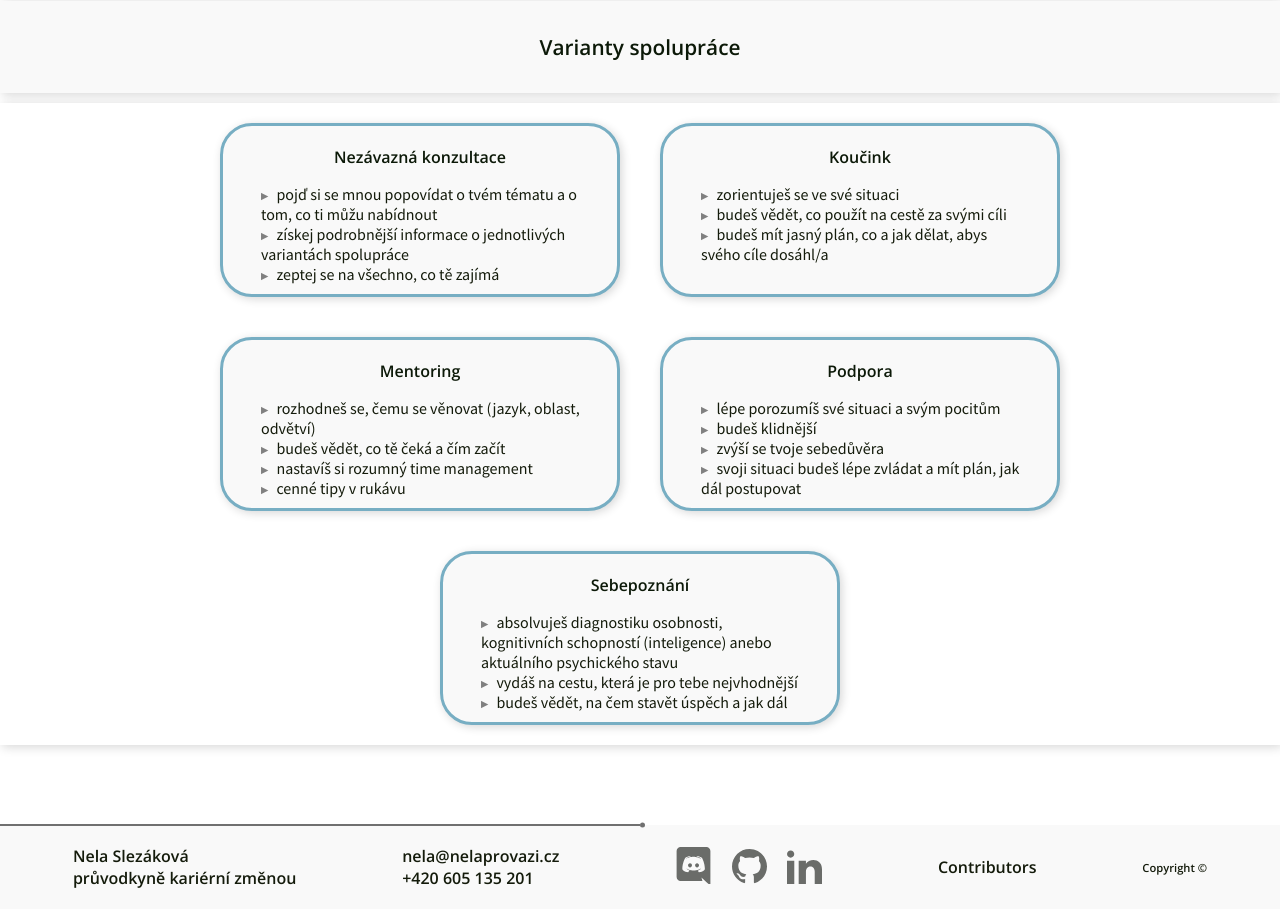
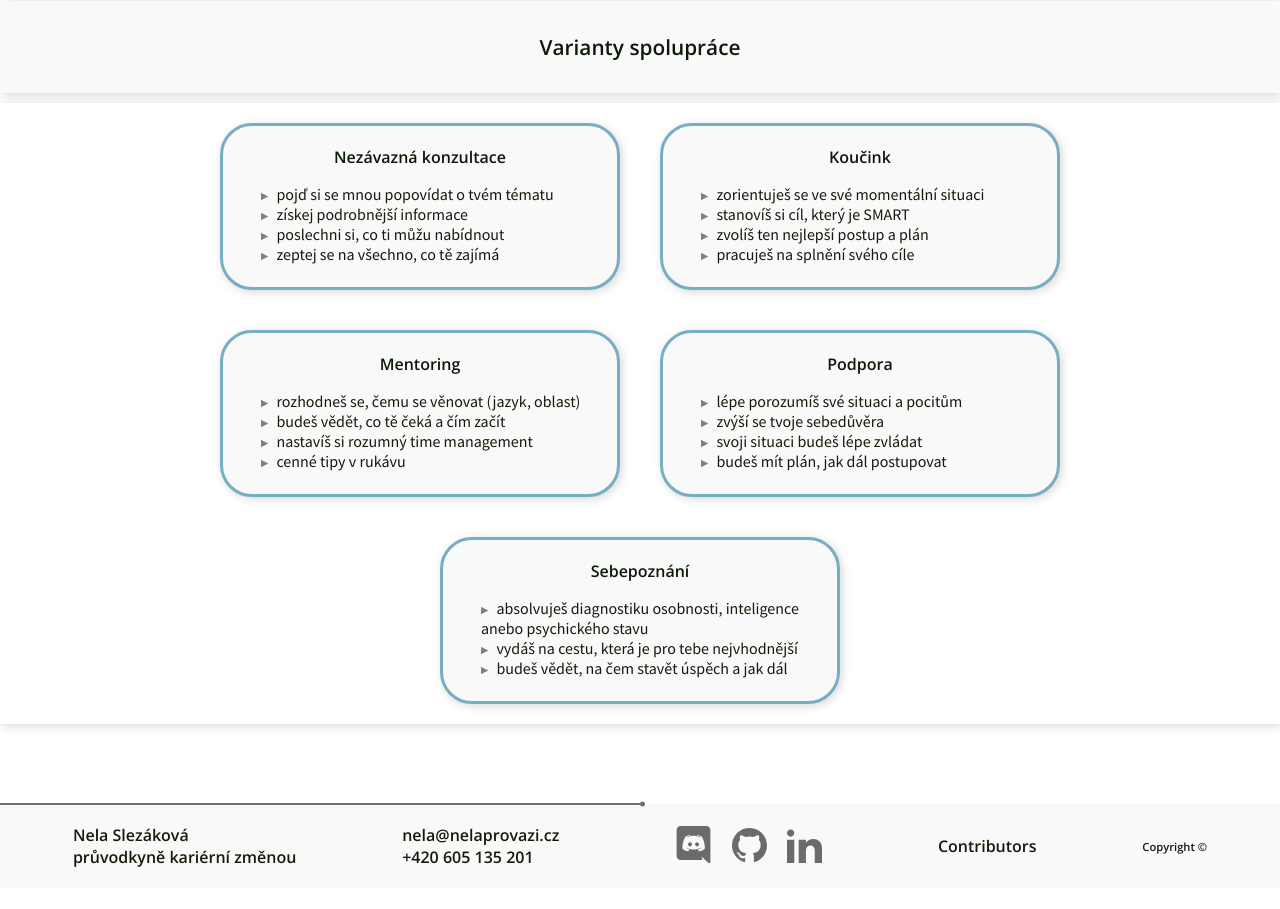
Before and after one commit to NelliaS/personal-webpage, a Next.js app: page /jak-to-funguje in a window 1280 px wide. Shown: the part 860-1769 px from the top of the page. After the commit the page ends 1748 px from the top, so only its background shows below. Built offline with nearby package versions, Linux system fonts and the light colour scheme.

Commit message:
text update and card padding

```diff
--- a/src/pages/jak-to-funguje.tsx
+++ b/src/pages/jak-to-funguje.tsx
@@ -37,23 +37,25 @@ const JakToFunguje: NextPage = () => {
           <div className={styles.card}>
           <h2>Nezávazná konzultace</h2>
             <ul>
-              <li>pojď si se mnou popovídat o tvém tématu a o tom, co ti můžu nabídnout</li>
-              <li>získej podrobnější informace o jednotlivých variantách spolupráce</li>
+              <li>pojď si se mnou popovídat o tvém tématu</li>
+              <li>získej podrobnější informace</li>
+              <li>poslechni si, co ti můžu nabídnout</li>
               <li>zeptej se na všechno, co tě zajímá</li>
             </ul>
           </div>
           <div className={styles.card}>
             <h2>Koučink</h2>
             <ul>
-              <li>zorientuješ se ve své situaci</li>
-              <li>budeš vědět, co použít na cestě za svými cíli</li>
-              <li>budeš mít jasný plán, co a jak dělat, abys svého cíle dosáhl/a</li>
+              <li>zorientuješ se ve své momentální situaci</li>
+              <li>stanovíš si cíl, který je SMART</li>
+              <li>zvolíš ten nejlepší postup a plán</li>
+              <li>pracuješ na splnění svého cíle</li>
             </ul>
           </div>
           <div className={styles.card}>
           <h2>Mentoring</h2>
             <ul>
-              <li>rozhodneš se, čemu se věnovat (jazyk, oblast, odvětví)</li>
+              <li>rozhodneš se, čemu se věnovat (jazyk, oblast)</li>
               <li>budeš vědět, co tě čeká a čím začít</li>
               <li>nastavíš si rozumný time management</li>
               <li>cenné tipy v rukávu</li>
@@ -62,16 +64,16 @@ const JakToFunguje: NextPage = () => {
           <div className={styles.card}>
           <h2>Podpora</h2>
             <ul>
-              <li>lépe porozumíš své situaci a svým pocitům</li>
-              <li>budeš klidnější</li>
+              <li>lépe porozumíš své situaci a pocitům</li>
               <li>zvýší se tvoje sebedůvěra</li>
-              <li>svoji situaci budeš lépe zvládat a mít plán, jak dál postupovat</li>
+              <li>svoji situaci budeš lépe zvládat</li>
+              <li>budeš mít plán, jak dál postupovat</li>
             </ul>
           </div>
           <div className={styles.card}>
           <h2>Sebepoznání</h2>
             <ul>
-              <li>absolvuješ diagnostiku osobnosti, kognitivních schopností (inteligence) anebo aktuálního psychického stavu</li>
+              <li>absolvuješ diagnostiku osobnosti, inteligence anebo psychického stavu</li>
               <li>vydáš na cestu, která je pro tebe nejvhodnější</li>
               <li>budeš vědět, na čem stavět úspěch a jak dál</li>
             </ul>
--- a/src/styles/JakToFunguje.module.css
+++ b/src/styles/JakToFunguje.module.css
@@ -105,6 +105,7 @@
   flex: 0 1 auto;
   margin: 20px;
   padding: 20px 30px 10px 30px;
+  padding-bottom: 23px;
 }
 .card h2 {
   display: block;
```
